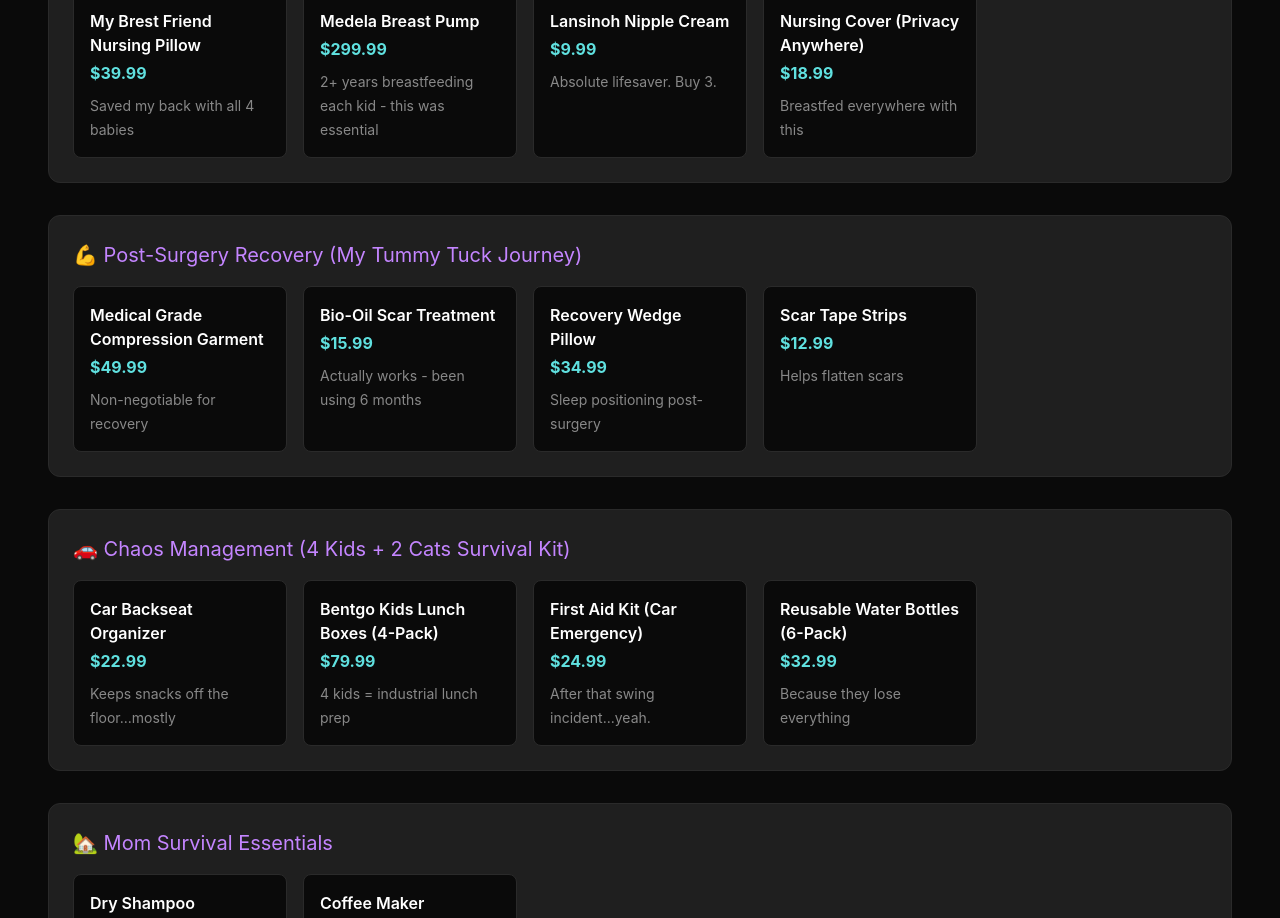
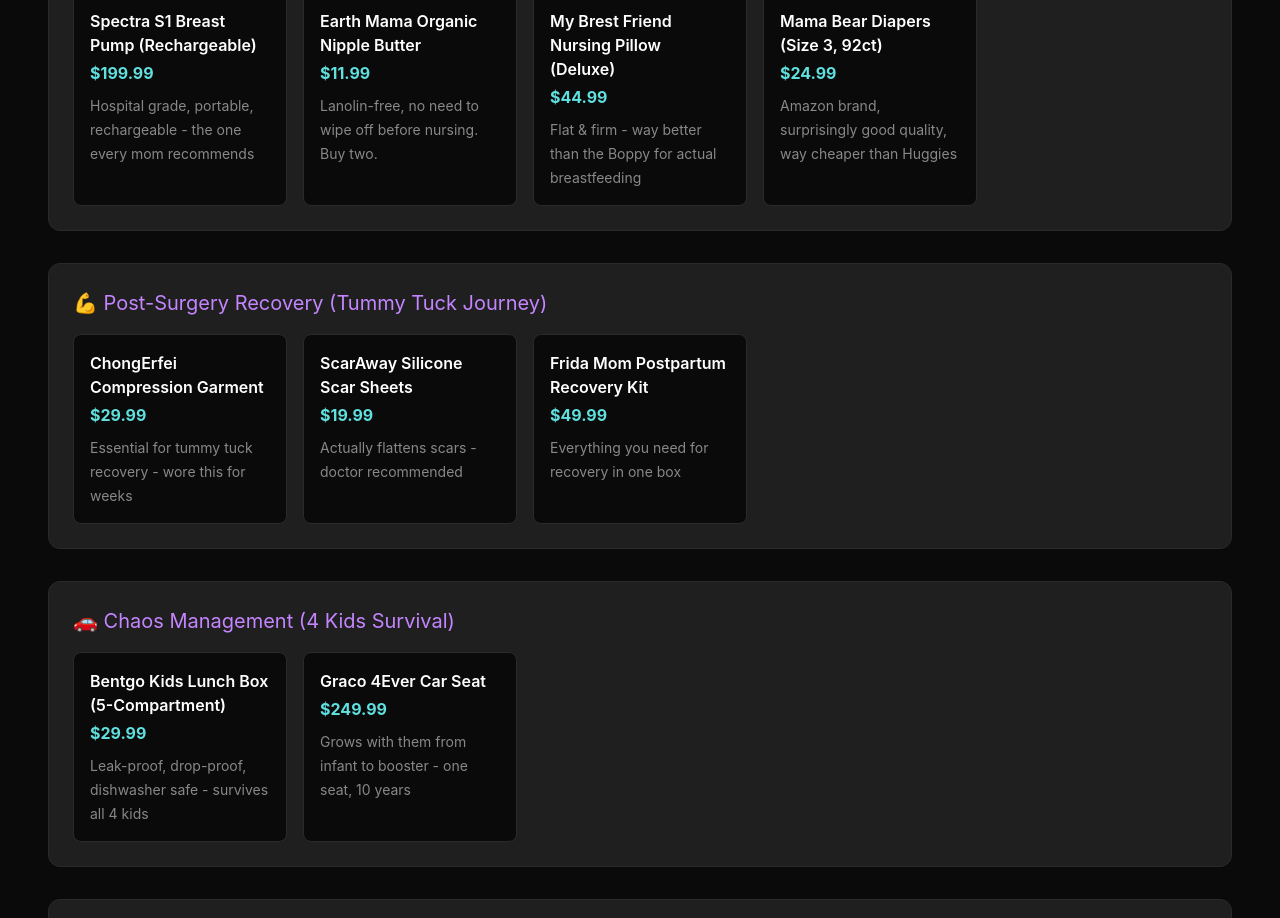
Before and after one commit to Bridgette013/jerriS_dashboard1, a React (Vite) app: page /shop in a window 1280 px wide. Shown: the part 343-1261 px from the top of the page. Built offline with nearby package versions, Linux system fonts and the light colour scheme.

Commit message:
add products to affiliate page

```diff
--- a/src/pages/Shop.jsx
+++ b/src/pages/Shop.jsx
@@ -2,37 +2,89 @@
 
 const shopCategories = [
   {
-    name: '🍼 Baby & Breastfeeding (Used with All 4 Kids)',
+    name: '🍼 Baby & Breastfeeding Essentials',
     items: [
-      { title: 'My Brest Friend Nursing Pillow', link: 'https://amzn.to/PLACEHOLDER-GET-AMAZON-ID', price: '$39.99', note: 'Saved my back with all 4 babies' },
-      { title: 'Medela Breast Pump', link: 'https://amzn.to/PLACEHOLDER-GET-AMAZON-ID', price: '$299.99', note: '2+ years breastfeeding each kid - this was essential' },
-      { title: 'Lansinoh Nipple Cream', link: 'https://amzn.to/PLACEHOLDER-GET-AMAZON-ID', price: '$9.99', note: 'Absolute lifesaver. Buy 3.' },
-      { title: 'Nursing Cover (Privacy Anywhere)', link: 'https://amzn.to/PLACEHOLDER-GET-AMAZON-ID', price: '$18.99', note: 'Breastfed everywhere with this' },
+      {
+        title: 'Spectra S1 Breast Pump (Rechargeable)',
+        link: 'https://www.amazon.com/dp/B00DBKFFJM?tag=jerriwinters-20',
+        price: '$199.99',
+        note: 'Hospital grade, portable, rechargeable - the one every mom recommends'
+      },
+      {
+        title: 'Earth Mama Organic Nipple Butter',
+        link: 'https://www.amazon.com/dp/B000JVCBBG?tag=jerriwinters-20',
+        price: '$11.99',
+        note: 'Lanolin-free, no need to wipe off before nursing. Buy two.'
+      },
+      {
+        title: 'My Brest Friend Nursing Pillow (Deluxe)',
+        link: 'https://www.amazon.com/dp/B00PC3K7OE?tag=jerriwinters-20',
+        price: '$44.99',
+        note: 'Flat & firm - way better than the Boppy for actual breastfeeding'
+      },
+      {
+        title: 'Mama Bear Diapers (Size 3, 92ct)',
+        link: 'https://www.amazon.com/s?k=mama+bear+diapers&tag=jerriwinters-20',
+        price: '$24.99',
+        note: 'Amazon brand, surprisingly good quality, way cheaper than Huggies'
+      },
     ]
   },
   {
-    name: '💪 Post-Surgery Recovery (My Tummy Tuck Journey)',
+    name: '💪 Post-Surgery Recovery (Tummy Tuck Journey)',
     items: [
-      { title: 'Medical Grade Compression Garment', link: 'https://amzn.to/PLACEHOLDER-GET-AMAZON-ID', price: '$49.99', note: 'Non-negotiable for recovery' },
-      { title: 'Bio-Oil Scar Treatment', link: 'https://amzn.to/PLACEHOLDER-GET-AMAZON-ID', price: '$15.99', note: 'Actually works - been using 6 months' },
-      { title: 'Recovery Wedge Pillow', link: 'https://amzn.to/PLACEHOLDER-GET-AMAZON-ID', price: '$34.99', note: 'Sleep positioning post-surgery' },
-      { title: 'Scar Tape Strips', link: 'https://amzn.to/PLACEHOLDER-GET-AMAZON-ID', price: '$12.99', note: 'Helps flatten scars' },
+      {
+        title: 'ChongErfei Compression Garment',
+        link: 'https://www.amazon.com/s?k=ChongErfei+compression+garment+postpartum&tag=jerriwinters-20',
+        price: '$29.99',
+        note: 'Essential for tummy tuck recovery - wore this for weeks'
+      },
+      {
+        title: 'ScarAway Silicone Scar Sheets',
+        link: 'https://www.amazon.com/s?k=ScarAway+silicone+scar+sheets&tag=jerriwinters-20',
+        price: '$19.99',
+        note: 'Actually flattens scars - doctor recommended'
+      },
+      {
+        title: 'Frida Mom Postpartum Recovery Kit',
+        link: 'https://www.amazon.com/s?k=frida+mom+postpartum+recovery+essentials&tag=jerriwinters-20',
+        price: '$49.99',
+        note: 'Everything you need for recovery in one box'
+      },
     ]
   },
   {
-    name: '🚗 Chaos Management (4 Kids + 2 Cats Survival Kit)',
+    name: '🚗 Chaos Management (4 Kids Survival)',
     items: [
-      { title: 'Car Backseat Organizer', link: 'https://amzn.to/PLACEHOLDER-GET-AMAZON-ID', price: '$22.99', note: "Keeps snacks off the floor...mostly" },
-      { title: 'Bentgo Kids Lunch Boxes (4-Pack)', link: 'https://amzn.to/PLACEHOLDER-GET-AMAZON-ID', price: '$79.99', note: '4 kids = industrial lunch prep' },
-      { title: 'First Aid Kit (Car Emergency)', link: 'https://amzn.to/PLACEHOLDER-GET-AMAZON-ID', price: '$24.99', note: 'After that swing incident...yeah.' },
-      { title: 'Reusable Water Bottles (6-Pack)', link: 'https://amzn.to/PLACEHOLDER-GET-AMAZON-ID', price: '$32.99', note: 'Because they lose everything' },
+      {
+        title: 'Bentgo Kids Lunch Box (5-Compartment)',
+        link: 'https://www.amazon.com/dp/B00PKNO7HO?tag=jerriwinters-20',
+        price: '$29.99',
+        note: 'Leak-proof, drop-proof, dishwasher safe - survives all 4 kids'
+      },
+      {
+        title: 'Graco 4Ever Car Seat',
+        link: 'https://www.amazon.com/s?k=graco+4ever+car+seat&tag=jerriwinters-20',
+        price: '$249.99',
+        note: 'Grows with them from infant to booster - one seat, 10 years'
+      },
     ]
   },
   {
-    name: '🏡 Mom Survival Essentials',
+    name: '🏡 Mom Survival Kit',
     items: [
-      { title: 'Dry Shampoo (Industrial Size)', link: 'https://amzn.to/PLACEHOLDER-GET-AMAZON-ID', price: '$14.99', note: "4pm and still haven't showered? Same." },
-      { title: 'Coffee Maker (Programmer)', link: 'https://amzn.to/PLACEHOLDER-GET-AMAZON-ID', price: '$79.99', note: 'Survival juice on a timer' },
+      {
+        title: 'Batiste Dry Shampoo',
+        link: 'https://www.amazon.com/s?k=batiste+dry+shampoo&tag=jerriwinters-20',
+        price: '$8.99',
+        note: 'Day 3 hair? Nobody has to know.'
+      },
+      {
+        title: "Not Your Mother's Dry Shampoo",
+        link: 'https://www.amazon.com/s?k=not+your+mothers+dry+shampoo&tag=jerriwinters-20',
+        price: '$8.99',
+        note: 'The other one we swear by'
+      },
     ]
   },
 ];
```
Also changed, not shown: 1 other file (tests, documents, lock files or other folders).
